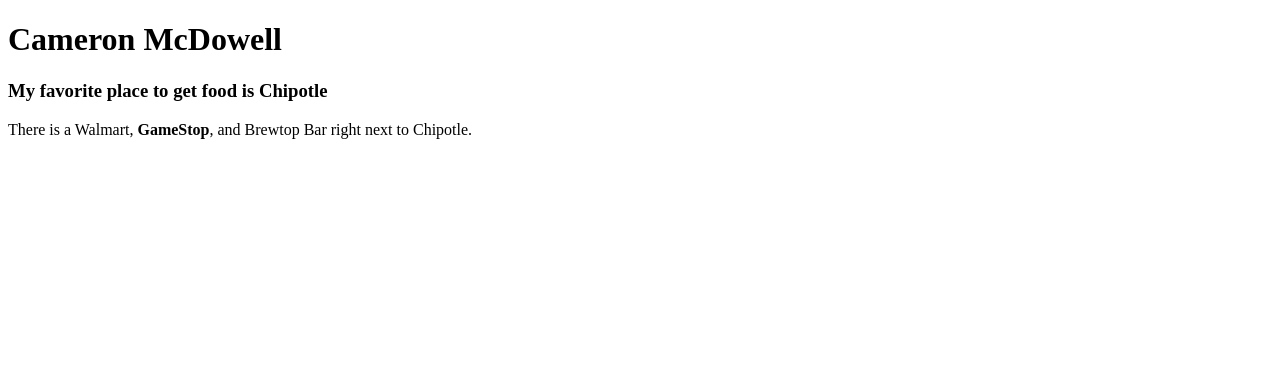
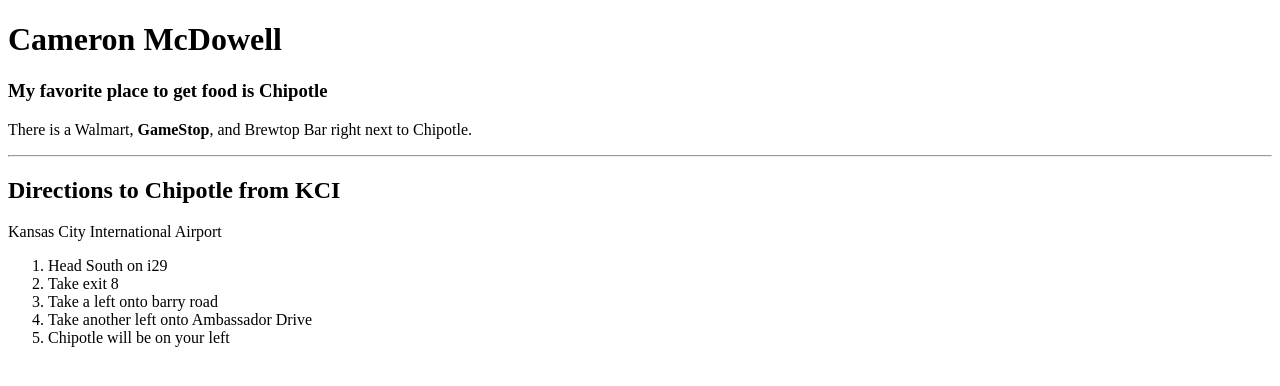
Before and after one commit to 44-563-Web-Apps-S22/webapps-s22-assignment-3-cameronkc, a plain HTML site: page index.html in a window 1280 px wide. Drawn offline with Linux system fonts and the light colour scheme.

Commit message:
Update index.html

```diff
--- a/index.html
+++ b/index.html
@@ -10,5 +10,15 @@
       There is a Walmart, <strong>GameStop</strong>, and Brewtop Bar right next
       to Chipotle.
     </p>
+    <hr />
+    <h2>Directions to Chipotle from KCI</h2>
+    <p>Kansas City International Airport</p>
+    <ol>
+      <li>Head South on i29</li>
+      <li>Take exit 8</li>
+      <li>Take a left onto barry road</li>
+      <li>Take another left onto Ambassador Drive</li>
+      <li>Chipotle will be on your left</li>
+    </ol>
   </body>
 </html>
```
